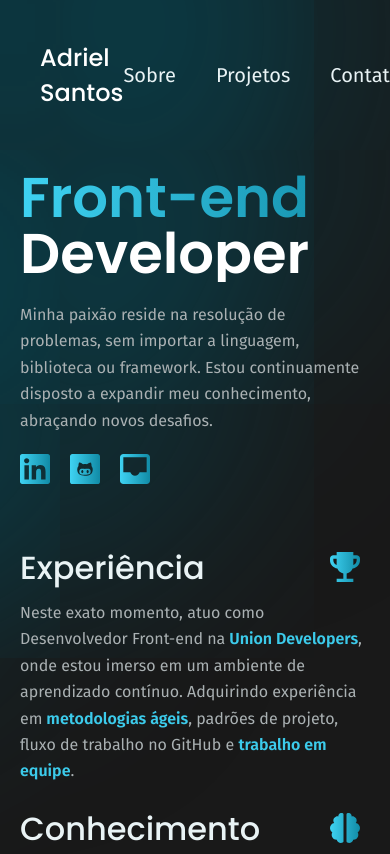
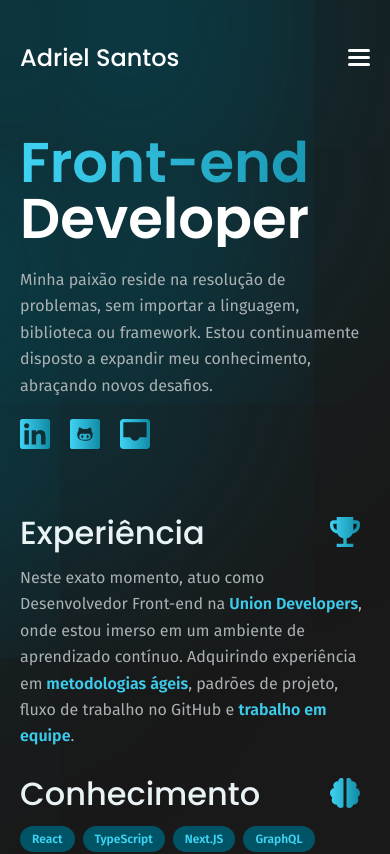
Before and after one commit to adriel-mp3/portfolio, a React (Vite) app: page / in a window 390 px wide. Shown: the top 854 px of the page. Built offline with nearby package versions, Linux system fonts and the light colour scheme.

Commit message:
feat: create menu mobile

```diff
--- a/src/layout/Header/index.tsx
+++ b/src/layout/Header/index.tsx
@@ -3,24 +3,43 @@ import { Logo } from "@/components/Logo";
 import type { HeaderLinksType } from "@/utils/headerLinks";
 
 import * as S from "./style";
+import { useHeader } from "@/hooks/useHeader";
 
 interface HeaderProps {
   headerLinks: HeaderLinksType[];
 }
 
 const Header = ({ headerLinks }: HeaderProps) => {
+  const { isMenuOpen, isViewportMobile, toggleMenu, smoothScrollToSection } =
+    useHeader();
+
   return (
     <S.Container>
       <Logo href="#" />
-      <nav>
+      <S.MenuButton
+        $isMenuOpen={isMenuOpen}
+        onClick={toggleMenu}
+        type="button"
+        aria-label={isMenuOpen ? "Abrir Menu" : "Fechar Menu"}
+        aria-haspopup="true"
+        aria-controls="menu"
+        aria-expanded={isMenuOpen && isViewportMobile}
+      >
+        <div></div>
+        <div></div>
+        <div></div>
+      </S.MenuButton>
+      <S.Navigation $isMenuOpen={isMenuOpen && isViewportMobile}>
         <S.NavLinks>
           {headerLinks.map((link) => (
-            <li>
-              <a href={link.href}>{link.label}</a>
+            <li key={link.id}>
+              <a onClick={smoothScrollToSection} href={link.href} id={link.id}>
+                {link.label}
+              </a>
             </li>
           ))}
         </S.NavLinks>
-      </nav>
+      </S.Navigation>
     </S.Container>
   );
 };
--- a/src/layout/Header/style.ts
+++ b/src/layout/Header/style.ts
@@ -1,6 +1,7 @@
-import styled from "styled-components";
+import styled, { css, keyframes } from "styled-components";
 
 export const Container = styled.header`
+  position: relative;
   display: flex;
   justify-content: space-between;
   align-items: center;
@@ -11,18 +12,110 @@ export const Container = styled.header`
   @media screen and (max-width: 768px) {
     margin: 40px auto 60px auto;
   }
+
+  @media screen and (max-width: 640px) {
+    padding: 0 20px;
+  }
+`;
+
+const openNavigationStyle = css`
+  display: block;
+  position: absolute;
+  right: 40px;
+  top: 50px;
+
+  background: rgba(0, 84, 102, 0.05);
+  backdrop-filter: blur(20px);
+  border-radius: 12px;
+  padding: 20px 40px 20px 20px;
+  box-shadow: 0px -1px 4px 0px rgba(255, 255, 255, 0.05) inset;
+`;
+
+export const Navigation = styled.nav<{ $isMenuOpen: boolean }>`
+  transition: 0.3s ease;
+
+  @media screen and (max-width: 1024px) {
+    display: none;
+    ${({ $isMenuOpen }) => ($isMenuOpen ? openNavigationStyle : "")}
+  }
+
+  @media screen and (max-width: 640px) {
+    ${({ $isMenuOpen }) => ($isMenuOpen ? "right: 20px" : "")}
+  }
 `;
 
 export const NavLinks = styled.ul`
   display: flex;
-  gap: ${({ theme }) => theme.spacing["2xl"]};
   font-size: ${({ theme }) => theme.fontSizes.base};
+  gap: 10px;
   color: ${({ theme }) => theme.colors["neutral-300"]};
-
   li > a {
     transition: 0.3s;
+    padding: 10px 15px;
+
     &:hover {
-      color: ${({ theme }) => theme.colors["accent-500"]};
+      background: rgba(0, 84, 102, 0.05);
+      color: ${({ theme }) => theme.colors["accent-300"]};
+      border-radius: 8px;
+      backdrop-filter: blur(20px);
+    }
+  }
+
+  @media screen and (max-width: 1024px) {
+    display: block;
+    font-size: ${({ theme }) => theme.fontSizes.sm};
+
+    li > a {
+      padding: 5px 10px;
+
+      &:hover {
+        backdrop-filter: none;
+      }
+    }
+    li + li {
+      margin-top: 20px;
     }
   }
 `;
+
+const openMenuStyle = css`
+  div:nth-child(1) {
+    transform: translateY(4px) rotateZ(-45deg);
+  }
+
+  div:nth-child(2) {
+    opacity: 0;
+  }
+
+  div:nth-child(3) {
+    transform: translateY(-10px) rotateZ(45deg);
+  }
+`;
+
+export const MenuButton = styled.button<{ $isMenuOpen: boolean }>`
+  display: none;
+  width: 22px;
+  height: 21px;
+  cursor: pointer;
+  transition: 0.3s ease;
+  // mobile icon
+  &:hover div {
+    background: ${({ theme }) => theme.colors["neutral-400"]};
+  }
+
+  div {
+    display: block;
+    height: 3px;
+    width: 100%;
+    background: ${({ theme }) => theme.colors["neutral-100"]};
+    border-radius: 5px;
+    transition: 0.3s ease;
+  }
+
+  @media screen and (max-width: 1024px) {
+    display: grid;
+    align-items: center;
+  }
+
+  ${({ $isMenuOpen }) => ($isMenuOpen ? openMenuStyle : "")}
+`;
```
